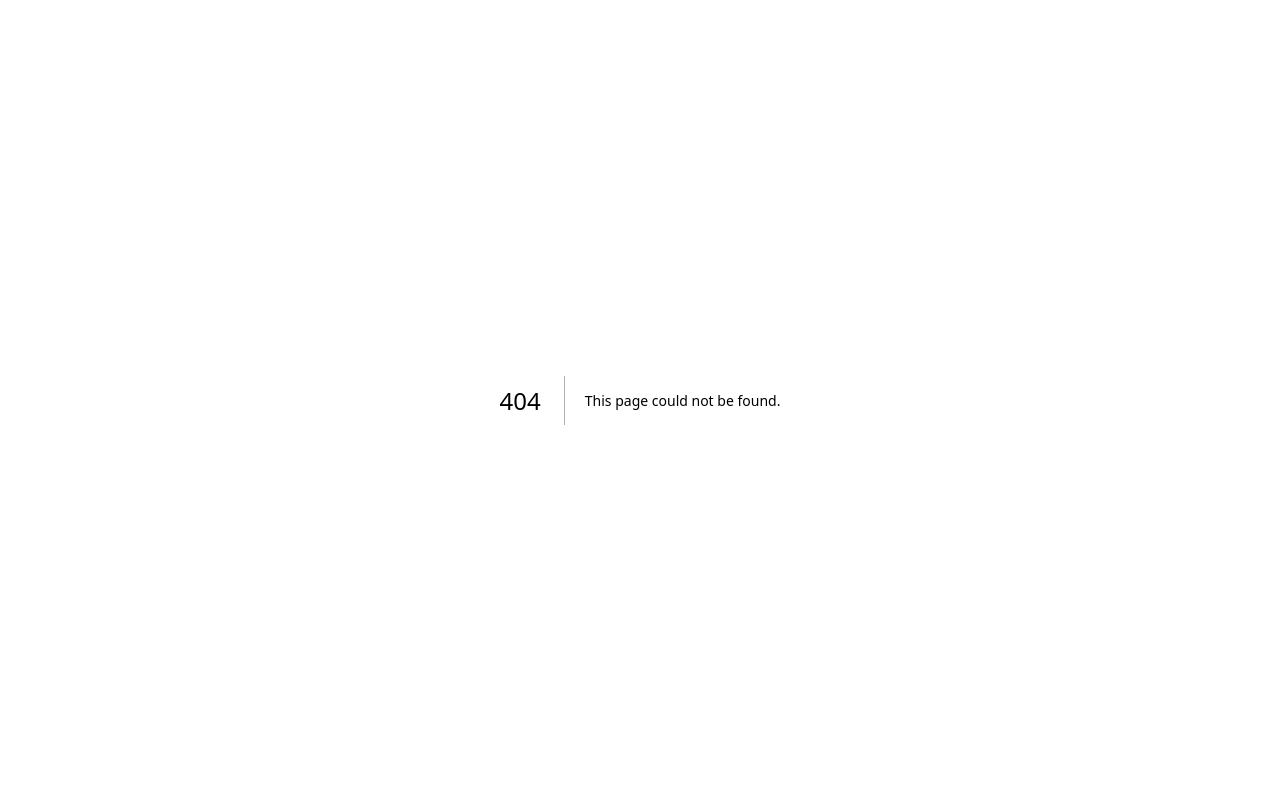
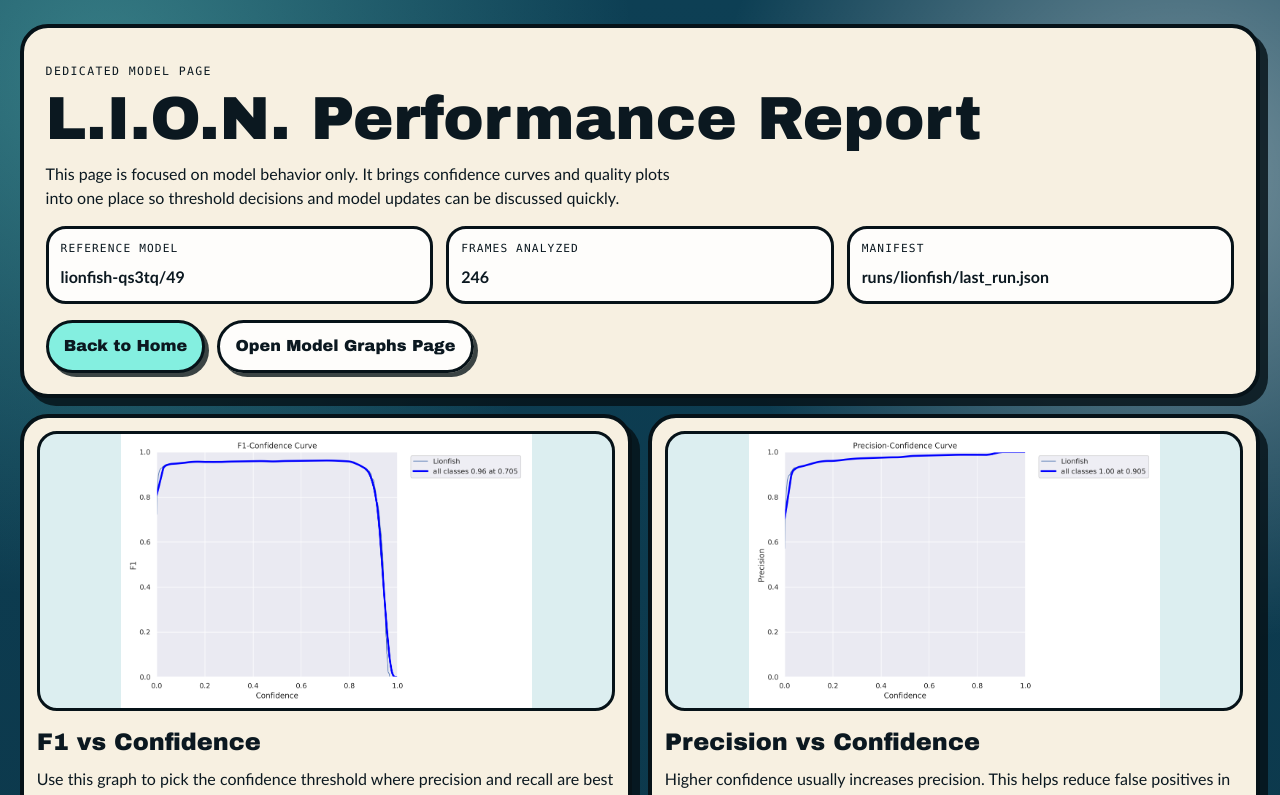
Before and after one commit to PranavaKCode/LION, a Next.js app: page /model-report in a window 1280 px wide. Before the commit this address had no page. Shown: the top 795 px of the page. Built offline with nearby package versions, Linux system fonts and the light colour scheme.

Commit message:
feat: added Model Report Page

```diff
--- /dev/null
+++ b/app/model-report/page.module.css
@@ -0,0 +1,151 @@
+.pageShell {
+  --lion-line: #061218;
+  --lion-ink: #0b1820;
+  --lion-aqua: #84efe0;
+  --lion-bg: #f7f0e1;
+  min-height: 100vh;
+  padding: 1.5rem 1rem 3rem;
+  background:
+    radial-gradient(circle at 8% 4%, rgba(132, 239, 224, 0.35), transparent 26%),
+    radial-gradient(circle at 92% 10%, rgba(255, 255, 255, 0.44), transparent 24%),
+    linear-gradient(180deg, #0d3f54 0%, #0c3345 100%);
+}
+
+.heroCard,
+.plotCard {
+  border: 4px solid var(--lion-line);
+  border-radius: 28px;
+  background: var(--lion-bg);
+  box-shadow: 8px 8px 0 rgba(6, 18, 24, 0.82);
+}
+
+.heroCard {
+  max-width: 1240px;
+  margin: 0 auto;
+  padding: 1.35rem;
+  color: var(--lion-ink);
+}
+
+.eyebrow {
+  margin: 0;
+  font-family: var(--font-mono-lion);
+  font-size: 0.72rem;
+  letter-spacing: 0.12em;
+  text-transform: uppercase;
+}
+
+.heroCard h1 {
+  margin: 0.65rem 0 0;
+  font-family: var(--font-heading-lion);
+  font-size: clamp(2.1rem, 5vw, 3.8rem);
+  line-height: 0.95;
+}
+
+.heroCard p {
+  margin: 0.85rem 0 0;
+  max-width: 70ch;
+  line-height: 1.5;
+}
+
+.quickStats {
+  margin-top: 1rem;
+  display: grid;
+  gap: 0.8rem;
+  grid-template-columns: repeat(3, minmax(0, 1fr));
+}
+
+.quickStats div {
+  border: 3px solid var(--lion-line);
+  border-radius: 20px;
+  padding: 0.75rem;
+  background: rgba(255, 255, 255, 0.88);
+}
+
+.quickStats span {
+  display: block;
+  font-family: var(--font-mono-lion);
+  font-size: 0.7rem;
+  letter-spacing: 0.1em;
+  text-transform: uppercase;
+}
+
+.quickStats strong {
+  display: block;
+  margin-top: 0.45rem;
+  font-size: 1rem;
+  overflow-wrap: anywhere;
+}
+
+.actionRow {
+  margin-top: 1rem;
+  display: flex;
+  flex-wrap: wrap;
+  gap: 0.75rem;
+}
+
+.actionButton,
+.actionGhost {
+  display: inline-flex;
+  align-items: center;
+  justify-content: center;
+  border: 3px solid var(--lion-line);
+  border-radius: 999px;
+  padding: 0.7rem 0.95rem;
+  font-family: var(--font-heading-lion);
+  box-shadow: 4px 4px 0 rgba(6, 18, 24, 0.78);
+}
+
+.actionButton {
+  background: var(--lion-aqua);
+}
+
+.actionGhost {
+  background: rgba(255, 255, 255, 0.88);
+}
+
+.gridSection {
+  max-width: 1240px;
+  margin: 1rem auto 0;
+  display: grid;
+  gap: 1rem;
+  grid-template-columns: repeat(2, minmax(0, 1fr));
+}
+
+.plotCard {
+  padding: 0.8rem;
+}
+
+.imageWrap {
+  position: relative;
+  min-height: 280px;
+  border: 3px solid var(--lion-line);
+  border-radius: 20px;
+  overflow: hidden;
+  background: #dceef0;
+}
+
+.plotImage {
+  object-fit: contain;
+}
+
+.plotCopy {
+  color: var(--lion-ink);
+}
+
+.plotCopy h2 {
+  margin: 0.8rem 0 0;
+  font-family: var(--font-heading-lion);
+  font-size: 1.5rem;
+}
+
+.plotCopy p {
+  margin: 0.45rem 0 0;
+  line-height: 1.5;
+}
+
+@media (max-width: 980px) {
+  .quickStats,
+  .gridSection {
+    grid-template-columns: 1fr;
+  }
+}
--- /dev/null
+++ b/app/model-report/page.tsx
@@ -0,0 +1,108 @@
+import type { Metadata } from "next";
+import Image from "next/image";
+import Link from "next/link";
+import { getLionMetrics } from "../lib/lion-data";
+import styles from "./page.module.css";
+
+export const metadata: Metadata = {
+  title: "L.I.O.N. | Model Report",
+  description: "A dedicated model report page with confidence and performance plots.",
+};
+
+const plotCards = [
+  {
+    title: "F1 vs Confidence",
+    image: "/media/f1_lionfish_confidence.png",
+    whyItMatters:
+      "Use this graph to pick the confidence threshold where precision and recall are best balanced for deployment.",
+  },
+  {
+    title: "Precision vs Confidence",
+    image: "/media/precision_confidence_curve.png",
+    whyItMatters:
+      "Higher confidence usually increases precision. This helps reduce false positives in rapid response workflows.",
+  },
+  {
+    title: "Recall vs Confidence",
+    image: "/media/recall_confidence.png",
+    whyItMatters:
+      "Recall drops as threshold rises. This graph helps avoid missing true detections when monitoring invasive outbreaks.",
+  },
+  {
+    title: "Precision-Recall Curve",
+    image: "/media/precision_recall.png",
+    whyItMatters:
+      "This summarizes detector quality across all thresholds and makes class separability easier to compare.",
+  },
+  {
+    title: "Confusion Matrix",
+    image: "/media/confusion_matrix.png",
+    whyItMatters:
+      "Highlights where classes are confused so data collection and labeling can target weak categories.",
+  },
+  {
+    title: "Training Loss",
+    image: "/media/train_loss_stuff.png",
+    whyItMatters:
+      "Shows optimization behavior during training and whether convergence remains stable over time.",
+  },
+] as const;
+
+export default async function ModelReportPage() {
+  const metrics = await getLionMetrics();
+
+  return (
+    <main className={styles.pageShell}>
+      <section className={styles.heroCard}>
+        <p className={styles.eyebrow}>Dedicated model page</p>
+        <h1>L.I.O.N. Performance Report</h1>
+        <p>
+          This page is focused on model behavior only. It brings confidence curves and quality plots into one place so
+          threshold decisions and model updates can be discussed quickly.
+        </p>
+        <div className={styles.quickStats}>
+          <div>
+            <span>Reference model</span>
+            <strong>{metrics.hostedModelShort}</strong>
+          </div>
+          <div>
+            <span>Frames analyzed</span>
+            <strong>{metrics.frameCount}</strong>
+          </div>
+          <div>
+            <span>Manifest</span>
+            <strong>{metrics.manifestPath}</strong>
+          </div>
+        </div>
+        <div className={styles.actionRow}>
+          <Link href="/" className={styles.actionButton}>
+            Back to Home
+          </Link>
+          <Link href="/model-analytics" className={styles.actionGhost}>
+            Open Model Graphs Page
+          </Link>
+        </div>
+      </section>
+
+      <section className={styles.gridSection}>
+        {plotCards.map((plot) => (
+          <article key={plot.title} className={styles.plotCard}>
+            <div className={styles.imageWrap}>
+              <Image
+                src={plot.image}
+                alt={plot.title}
+                fill
+                sizes="(max-width: 900px) 100vw, 48vw"
+                className={styles.plotImage}
+              />
+            </div>
+            <div className={styles.plotCopy}>
+              <h2>{plot.title}</h2>
+              <p>{plot.whyItMatters}</p>
+            </div>
+          </article>
+        ))}
+      </section>
+    </main>
+  );
+}
--- a/app/page.tsx
+++ b/app/page.tsx
@@ -138,6 +138,7 @@ export default async function Home() {
             <a href="#species-map">Map</a>
             <a href="#analytics">Analytics</a>
             <a href="/model-analytics">Model Graphs</a>
+            <a href="/model-report">Model Report</a>
             <a href="#footer">Docs</a>
           </nav>
           <a className={styles.primaryButton} href="#live-lab">
```
